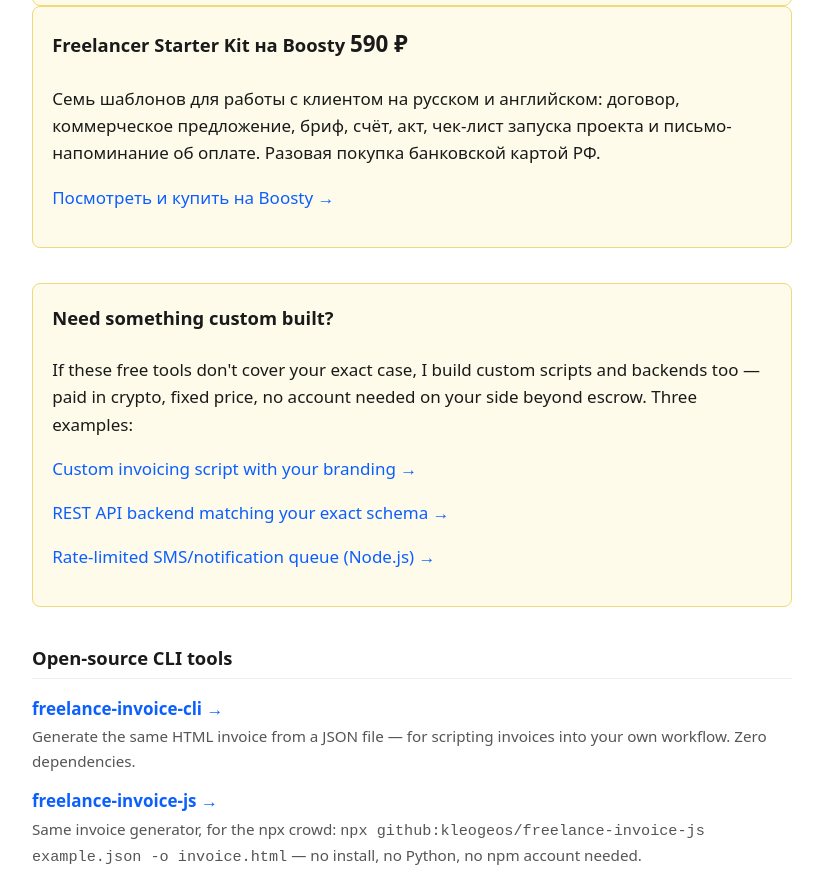
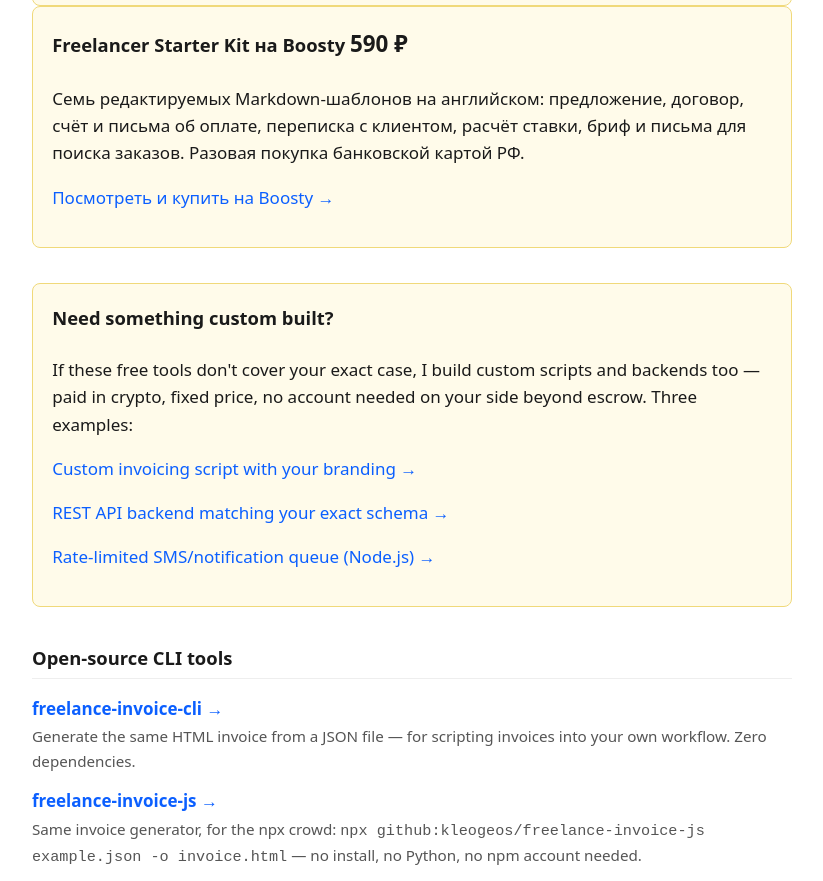
Before and after one commit to kleogeos/freelancer-tools, a plain HTML site: page index.html in a window 1280 px wide. Shown: the part 3358-4239 px from the top of the page, without its empty margins (228-1051 px from the left). Drawn offline with Linux system fonts and the light colour scheme.

Commit message:
Correct Boosty kit description to match attached archive

```diff
--- a/index.html
+++ b/index.html
@@ -72,7 +72,7 @@
 </div>
 <div class="kit-cta">
 <h2 style="margin-top:0;border:0">Freelancer Starter Kit на Boosty <span class="price">590 ₽</span></h2>
-<p>Семь шаблонов для работы с клиентом на русском и английском: договор, коммерческое предложение, бриф, счёт, акт, чек-лист запуска проекта и письмо-напоминание об оплате. Разовая покупка банковской картой РФ.</p>
+<p>Семь редактируемых Markdown-шаблонов на английском: предложение, договор, счёт и письма об оплате, переписка с клиентом, расчёт ставки, бриф и письма для поиска заказов. Разовая покупка банковской картой РФ.</p>
 <p><a href="https://boosty.to/freelancerkit/posts/9a3bc4b3-98d4-42c6-8e8d-7a564604a1b6">Посмотреть и купить на Boosty →</a></p>
 </div>
 </section>
```
